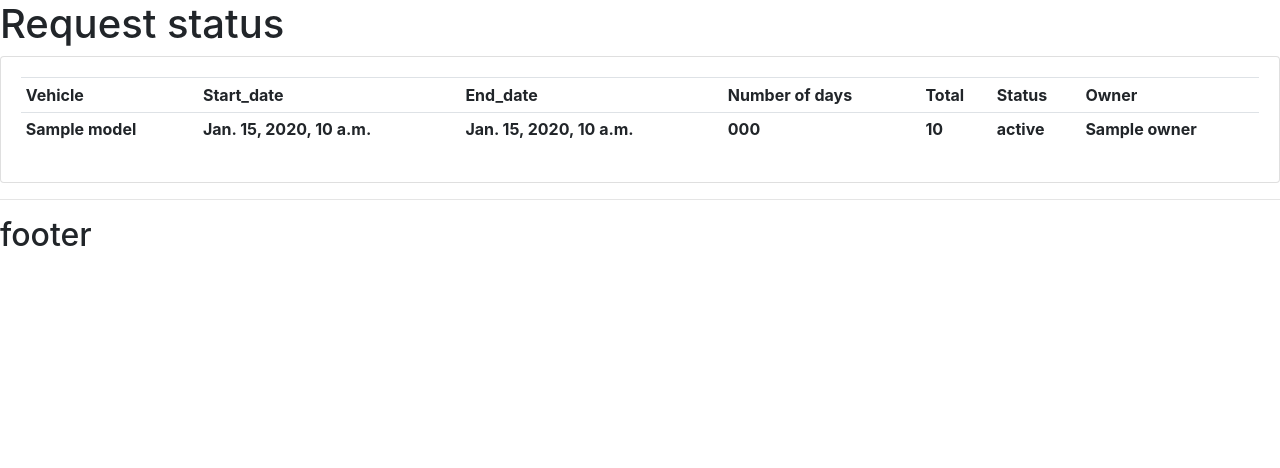
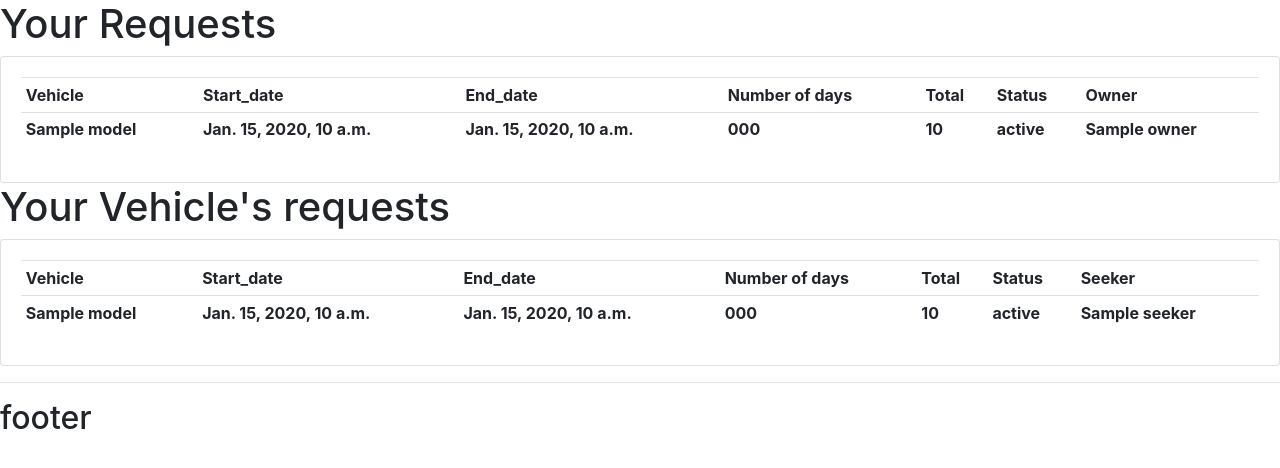
Before and after one commit to Shrey3011/Group24, a Django app: template SRC/Rental_System/RentingApp/templates/RentingApp/requestpage.html in a window 1280 px wide. Shown: the part 89-557 px from the top of the page. Run offline with Django 4.2, Linux system fonts and the light colour scheme; the template is opened without the code that fills it: most values are stand-ins (such as "Sample title", 1, 10 or a date in 2020); lists and menus that the app fills with data are empty; some libraries are stand-ins or nearby versions.

Commit message:
Update requestpage.html
Added user's vehicle requests in request page.

```diff
--- a/SRC/Rental_System/RentingApp/templates/RentingApp/requestpage.html
+++ b/SRC/Rental_System/RentingApp/templates/RentingApp/requestpage.html
@@ -2,7 +2,7 @@
 
 {% block content %}
 
-<h1>Request status</h1>
+<h1>Your Requests</h1>
 <div class="row">
 
     <div class="col-md">
@@ -39,4 +39,41 @@
     </div>
 </div>
 
+<h1>Your Vehicle's requests</h1>
+<div class="row">
+
+    <div class="col-md">
+        <div class="card card-body">
+
+            <table class="table table-sm">
+                <tr>
+                    <th>Vehicle</th>
+                    <th>Start_date</th>
+                    <th>End_date</th>
+                    <th>Number of days</th>
+                    <th>Total</th>
+                    <th>Status</th>
+                    <th>Seeker</th>
+                </tr>
+
+                {% for i in requests2 %}
+
+                <tr>
+                    <th>{{i.vehicle.model}}</th>
+                    <th>{{i.start_date}}</th>
+                    <th>{{i.end_date}}</th>
+                    <th>{{i.number_of_days}}</th>
+                    <th>{{i.total}}</th>
+                    <th>{{i.status}}</th>
+                    <th>{{i.seeker}}</th>
+                </tr>
+
+                {% endfor %}
+
+            </table>
+        </div>
+
+    </div>
+</div>
+
 {% endblock %}
```
